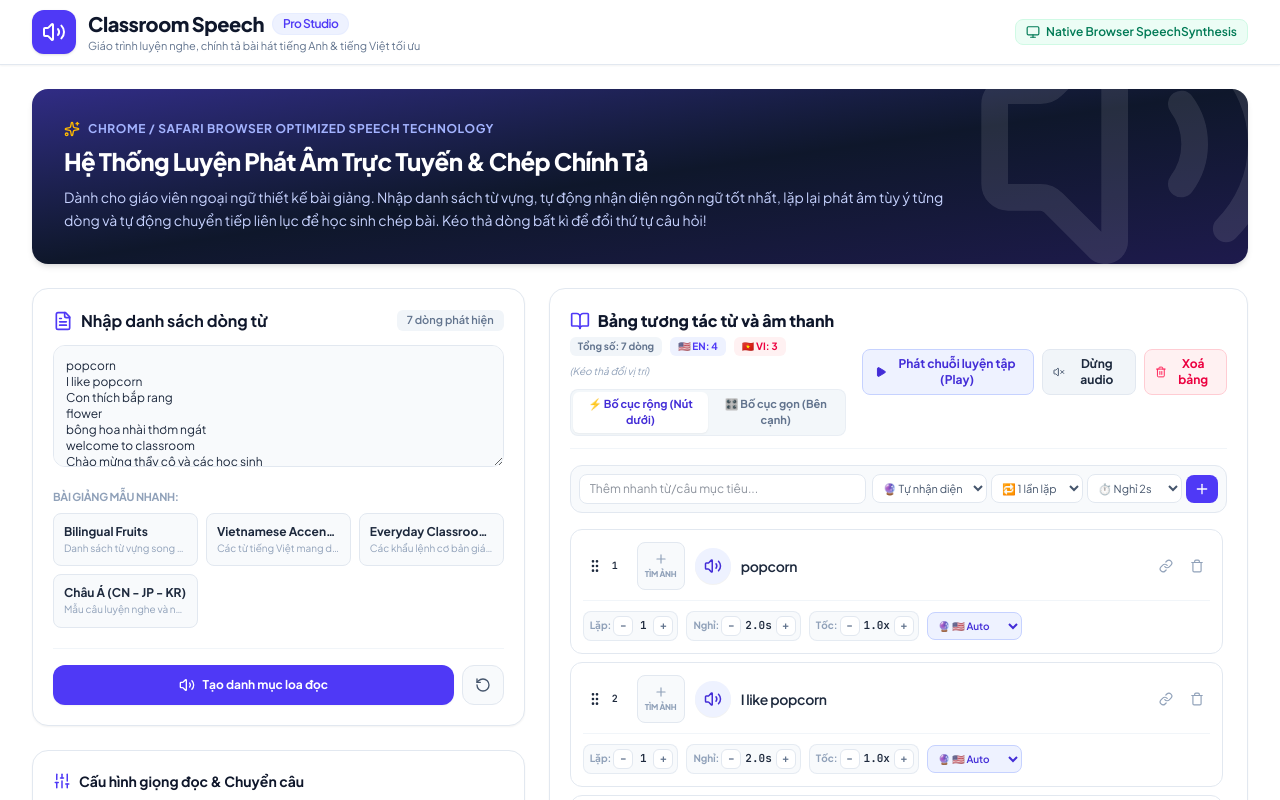
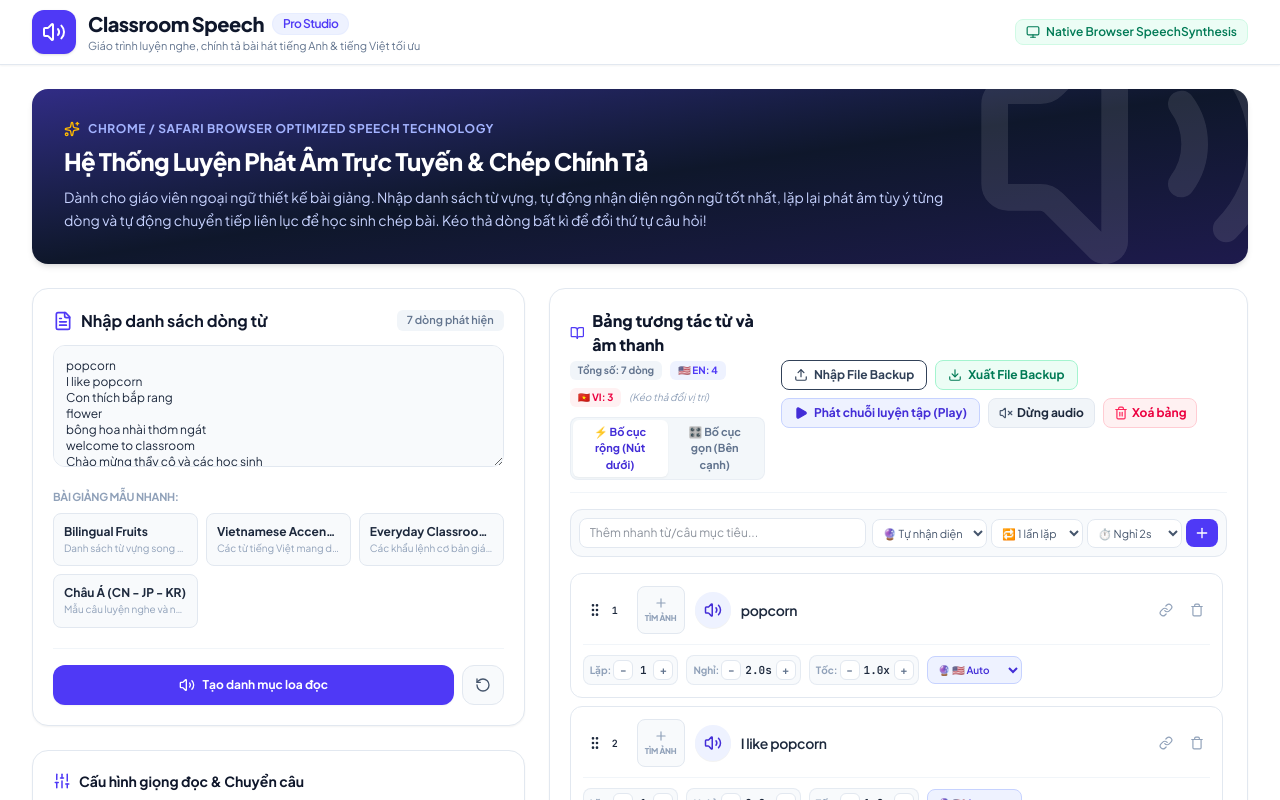
Before and after one commit to thanhnguyendafa-ux/classroom-text-to-speech, a React (Vite) app: page / in a window 1280 px wide. Both pictures are taken after a click on the button "Tạo danh mục loa đọc". Shown: the top 800 px of the page. Built offline with nearby package versions, Linux system fonts and the light colour scheme.

Commit message:
feat: add data import and export functionality
Implement JSON export for the speech list to allow users to save and back up their lesson plans.

```diff
--- a/src/App.tsx
+++ b/src/App.tsx
@@ -28,7 +28,9 @@ import {
   EyeOff,
   Link,
   Unlink,
-  Copy
+  Copy,
+  Download,
+  Upload
 } from 'lucide-react';
 import { motion, AnimatePresence } from 'motion/react';
 import { SpeechItem, LanguageCode } from './types';
@@ -106,6 +108,7 @@ export default function App() {
   const currentAudioRef = useRef<HTMLAudioElement | null>(null);
   const audioContextRef = useRef<any>(null);
   const lastNodesRef = useRef<any>(null);
+  const fileInputRef = useRef<HTMLInputElement>(null);
 
   const clearWebAudioNodes = () => {
     if (lastNodesRef.current) {
@@ -340,6 +343,101 @@ export default function App() {
       }
       return item;
     }));
+  };
+
+  // Export speechList to portable JSON file
+  const handleExportData = () => {
+    if (speechList.length === 0) {
+      alert("Danh sách câu đang trống, không có gì để xuất.");
+      return;
+    }
+    try {
+      const dataStr = JSON.stringify({
+        version: "classroom-speech-v1",
+        exportedAt: new Date().toISOString(),
+        items: speechList
+      }, null, 2);
+
+      const blob = new Blob([dataStr], { type: "application/json" });
+      const url = URL.createObjectURL(blob);
+      const link = document.createElement("a");
+      link.href = url;
+
+      // Create a nice file name based on local date
+      const dateStr = new Date().toLocaleDateString('vi-VN').replace(/\//g, '-');
+      link.download = `giao-an-luyen-phat-am-${dateStr}.json`;
+
+      document.body.appendChild(link);
+      link.click();
+      document.body.removeChild(link);
+      URL.revokeObjectURL(url);
+    } catch (err) {
+      console.error(err);
+      alert("Xuất dữ liệu thất bại. Có lỗi xảy ra.");
+    }
+  };
+
+  // Import speechList from chosen JSON file
+  const handleImportData = (e: React.ChangeEvent<HTMLInputElement>) => {
+    const file = e.target.files?.[0];
+    if (!file) return;
+
+    const reader = new FileReader();
+    reader.onload = (event) => {
+      try {
+        const fileContent = event.target?.result as string;
+        const parsed = JSON.parse(fileContent);
+
+        // Try validation
+        let itemsToImport: SpeechItem[] = [];
+        if (Array.isArray(parsed)) {
+          // If the exported file was just a raw array
+          itemsToImport = parsed;
+        } else if (parsed && Array.isArray(parsed.items)) {
+          // If the exported file is wrapped in our metadata format
+          itemsToImport = parsed.items;
+        } else {
+          throw new Error("Định dạng file không chính thức hoặc bị hỏng.");
+        }
+
+        if (itemsToImport.length === 0) {
+          alert("File rỗng hoặc không chứa câu thoại hợp lệ.");
+          return;
+        }
+
+        // Clean & sanitize items (assign new random IDs if they are duplicate or missing to avoid React key conflicts)
+        const sanitizedItems: SpeechItem[] = itemsToImport.map(item => {
+          return {
+            id: item.id || `row-${Date.now()}-${Math.random().toString(36).substr(2, 5)}`,
+            text: item.text || "",
+            lang: item.lang || "auto",
+            resolvedLang: item.resolvedLang || "en",
+            repeats: typeof item.repeats === 'number' ? item.repeats : 1,
+            delaySec: typeof item.delaySec === 'number' ? item.delaySec : 2,
+            speed: typeof item.speed === 'number' ? item.speed : 1.0,
+            setId: item.setId || undefined,
+            imageUrl: item.imageUrl || undefined
+          };
+        });
+
+        setSpeechList(sanitizedItems);
+
+        // Also update the raw text area with the imported texts for display synchronization
+        const rawImportText = sanitizedItems.map(it => it.text).join('\n');
+        setRawText(rawImportText);
+
+        alert(`Nhập thành công ${sanitizedItems.length} câu thoại từ file backup! Tất cả thiết lập, thời gian chờ nghỉ (delay), số lần lặp và hình ảnh gán sẵn đã được khôi phục nguyên vẹn.`);
+      } catch (err: any) {
+        console.error(err);
+        alert(`Không thể đọc file: ${err.message || "Định dạng JSON không hợp lệ."}`);
+      } finally {
+        // Reset the file input so the user can import the same file again if desired
+        if (e.target) {
+          e.target.value = '';
+        }
+      }
+    };
+    reader.readAsText(file);
   };
 
   // Helper function to detect language of a given line
@@ -1600,14 +1698,45 @@ export default function App() {
                   </div>
                 </div>
 
-                <div className="flex items-center space-x-2">
+                <div className="flex items-center flex-wrap gap-2">
+                  {/* Import Button (Always available) */}
+                  <button
+                    id="import-list-trigger"
+                    type="button"
+                    onClick={() => fileInputRef.current?.click()}
+                    className="text-xs font-bold bg-white border border-slate-250 text-slate-700 hover:bg-slate-50 py-1.5 px-3 rounded-lg transition active:scale-95 flex items-center gap-1.5 cursor-pointer shadow-3xs"
+                    title="Nhập và phục hồi bài luyện tập từ file backup đã lưu (.json)"
+                  >
+                    <Upload className="w-3.5 h-3.5 text-indigo-655" />
+                    <span>Nhập File Backup</span>
+                  </button>
+                  <input
+                    type="file"
+                    ref={fileInputRef}
+                    onChange={handleImportData}
+                    accept=".json"
+                    className="hidden"
+                  />
+
                   {speechList.length > 0 && (
                     <>
+                      {/* Export Button */}
+                      <button
+                        id="export-list-trigger"
+                        type="button"
+                        onClick={handleExportData}
+                        className="text-xs font-bold bg-emerald-50 border border-emerald-200 text-emerald-700 hover:bg-emerald-100/60 py-1.5 px-3 rounded-lg transition active:scale-95 flex items-center gap-1.5 cursor-pointer shadow-3xs"
+                        title="Xuất cấu hình bài tập kèm thông số nghỉ dừng, số lần lặp, vận tốc, link hình ảnh đã tối ưu ra máy cá nhân (.json)"
+                      >
+                        <Download className="w-3.5 h-3.5" />
+                        <span>Xuất File Backup</span>
+                      </button>
+
                       {/* Play All Drill Mode trigger button */}
                       <button
                         id="play-all-drill-trigger"
                         onClick={triggerPlaylistDrill}
-                        className="text-xs font-bold bg-indigo-50 border border-indigo-200 text-indigo-700 hover:bg-indigo-100 py-1.5 px-3 rounded-lg transition active:scale-95 flex items-center gap-1.5 cursor-pointer"
+                        className="text-xs font-bold bg-indigo-50 border border-indigo-200 text-indigo-700 hover:bg-indigo-100 py-1.5 px-3 rounded-lg transition active:scale-95 flex items-center gap-1.5 cursor-pointer shadow-3xs"
                         title={autoAdvance ? "Liên tục phát các dòng" : "Phát từ câu đầu tiên"}
                       >
                         <Play className="w-3.5 h-3.5 fill-indigo-700" />
@@ -1627,7 +1756,7 @@ export default function App() {
                       <button
                         id="clear-list-trigger"
                         onClick={handleClearAll}
-                        className="text-xs font-bold bg-rose-50 border border-rose-200 text-rose-600 hover:bg-rose-100/50 py-1.5 px-2.5 rounded-lg transition active:scale-95 flex items-center gap-1 cursor-pointer"
+                        className="text-xs font-bold bg-rose-50 border border-rose-200 text-rose-600 hover:bg-rose-100/50 py-1.5 px-2.5 rounded-lg transition active:scale-95 flex items-center gap-1 cursor-pointer shadow-3xs"
                         title="Xoá hết danh sách câu"
                       >
                         <Trash2 className="w-3.5 h-3.5 text-rose-500" />
```
